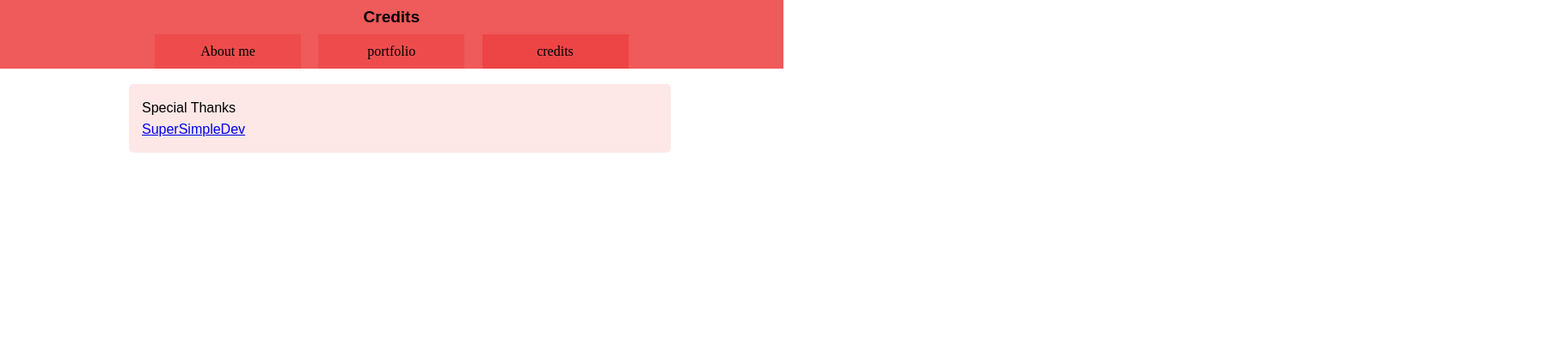
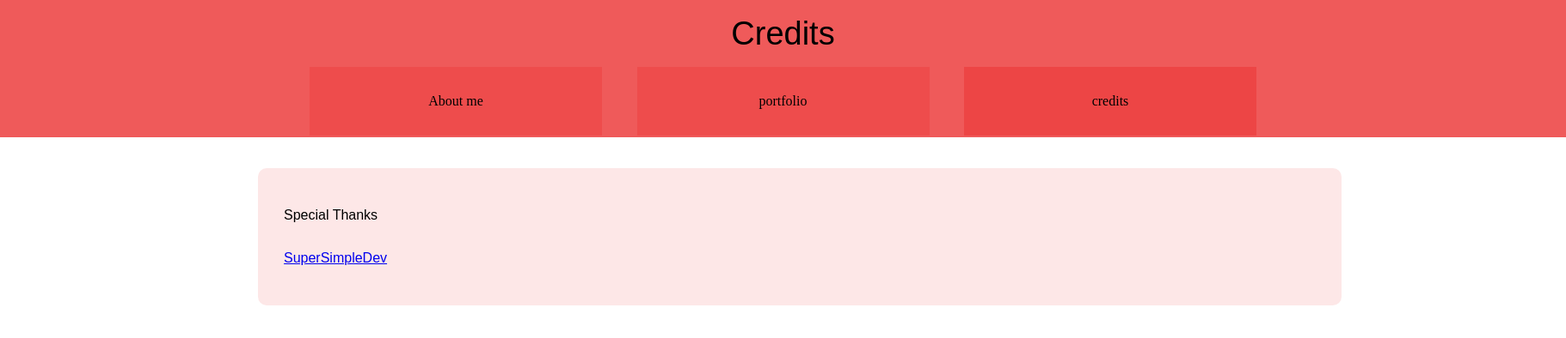
Before and after one commit to RSDFE1508/aboutme-website, a plain HTML site: page credits.html in a window 1280 px wide. Shown: the whole page at 86% size, 1821 px wide, since content can reach past the window. Drawn offline with Linux system fonts and the light colour scheme.

Commit message:
Update credits.css

```diff
--- a/credits.css
+++ b/credits.css
@@ -4,36 +4,36 @@ body{
 
 .header{
   display: block;
-  width: 910.5px;
-  height: 80px;
+  width: 1821px;
+  height: 160px;
   background-color: rgba(233, 21, 21, 0.7);
   text-align: center;
 }
 
 .title{
   font-family: Arial, Helvetica, sans-serif;
-  font-weight: 700;
-  font-size: 19px;
+  font-weight: 1400;
+  font-size: 38px;
   display: inline-block;
-  margin-top: 9px;
-  width: 910.5px;
+  margin-top: 18px;
+  width: 1821px;
 }
 
 .header-bottom-sect{
   display: inline-flex;
-  width: 910.5px;
-  height: 40px;
+  width: 1821px;
+  height: 80px;
   background-color: transparent;
-  margin-top: 8.67px;
+  margin-top: 17.34px;
   align-items: center;
   justify-content: space-between;
 }
 
 .about-me{
   color: black;
-  width: 170px;
-  height: 40px;
-  margin-left: 180px;
+  width: 340px;
+  height: 80px;
+  margin-left: 360px;
   background-color: rgba(233, 21, 21, 0.2);
   display: inline-flex;
   align-items: center;
@@ -52,8 +52,8 @@ body{
 
 .projects{
   color: black;
-  width: 170px;
-  height: 40px;
+  width: 340px;
+  height: 80px;
   background-color: rgba(233, 21, 21, 0.2);
   display: inline-flex;
   align-items: center;
@@ -72,9 +72,9 @@ body{
 
 .credits{
   color: black;
-  width: 170px;
-  height: 40px;
-  margin-right: 180px;
+  width: 340px;
+  height: 80px;
+  margin-right: 360px;
   display: inline-flex;
   align-items: center;
   justify-content: center;
@@ -92,12 +92,12 @@ body{
 }
 
 .body{
-  width: 600px;
-  margin-left: 150px;
+  width: 1200px;
+  margin-left: 300px;
   background-color: rgba(233, 21, 21, 0.1);
-  border-radius: 5px;
-  margin-top: 18px;
+  border-radius: 10px;
+  margin-top: 36px;
   font-family: Arial, Helvetica, sans-serif;
-  line-height: 25px;
-  padding: 15px;
+  line-height: 50px;
+  padding: 30px;
 }
```
